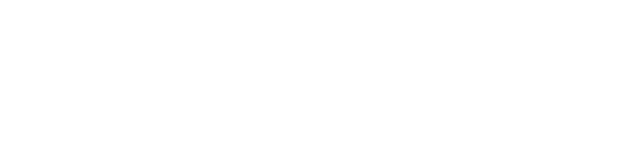
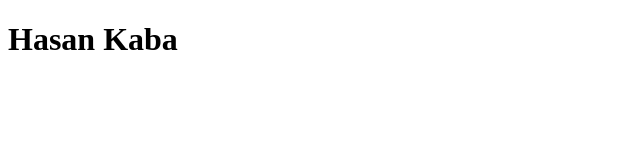
Before and after one commit to hascan59/git-dersleri, a plain HTML site: page index.html in a window 1280 px wide. Shown: the whole page, without its empty margins (0-640 px from the left). Drawn offline with Linux system fonts and the light colour scheme.

Commit message:
index htm e h1 tag i eklendi

```diff
--- a/index.html
+++ b/index.html
@@ -10,5 +10,6 @@
     <script>
       alert("Merhaba Dünya");
     </script>
+    <h1>Hasan Kaba</h1>
 </body>
 </html>
```
